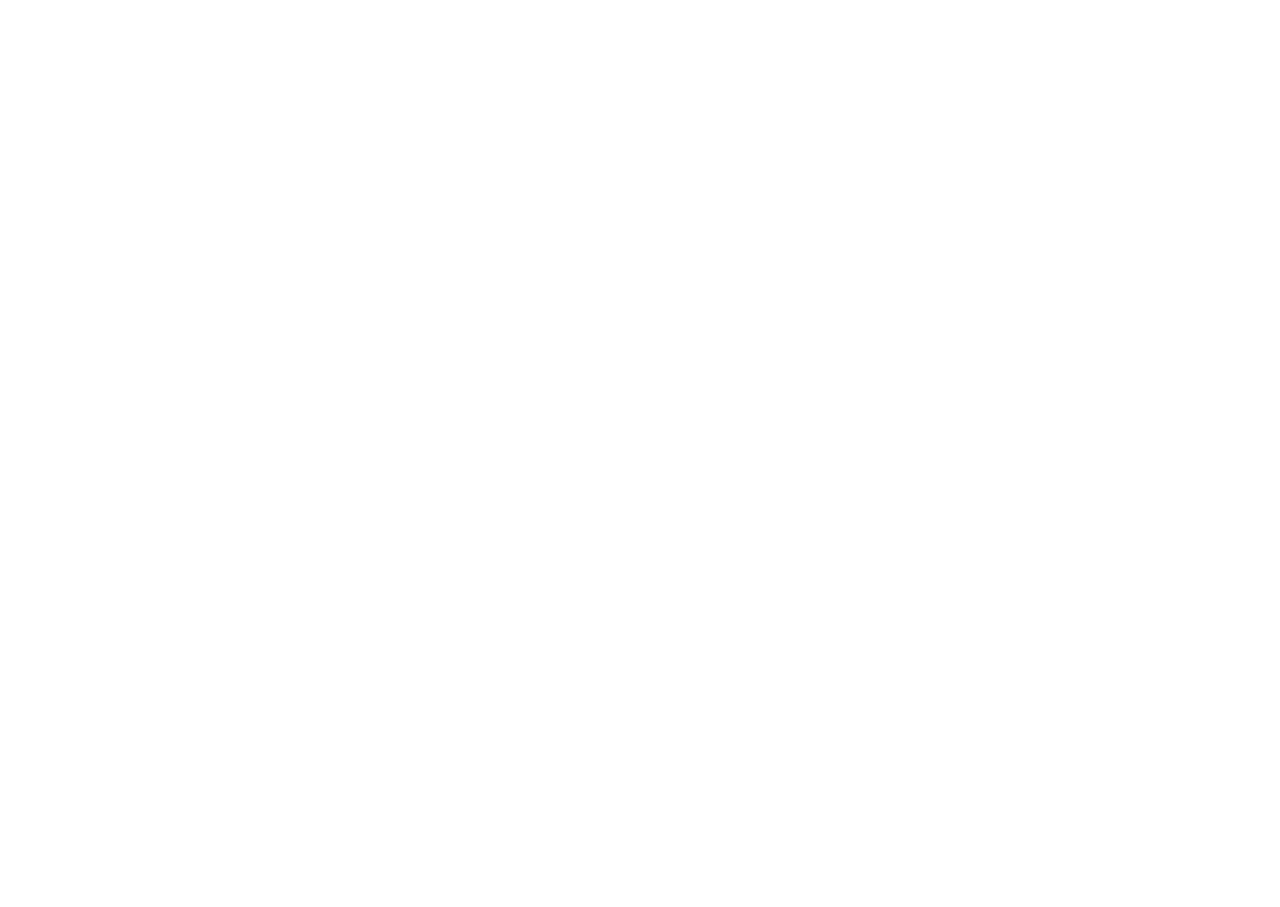
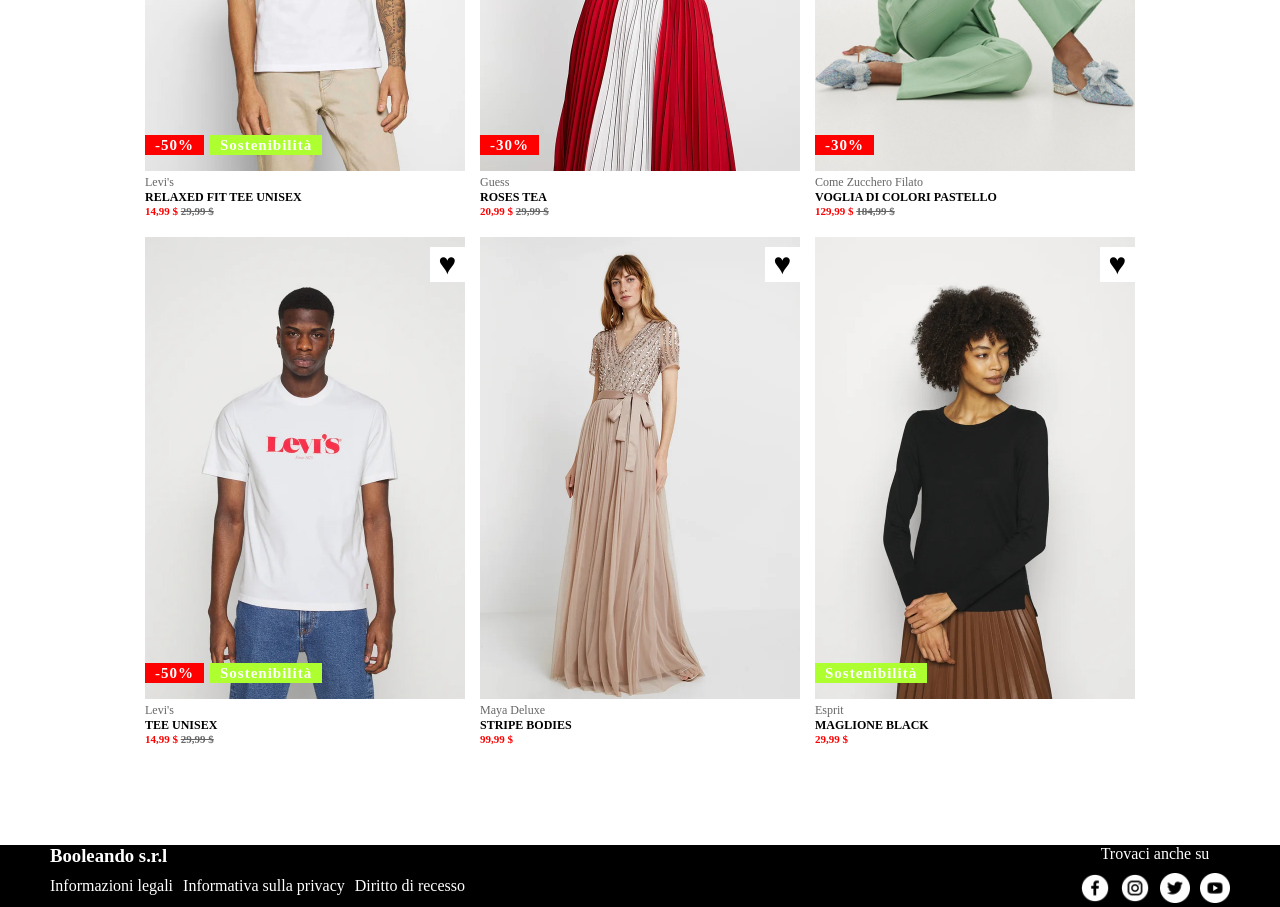
Before and after one commit to DavideCavallotto/vite-boolando, a Vue app: page / in a window 1280 px wide. Shown: the part 440-1347 px from the top of the page. Before the commit the page ends 800 px from the top, so only its background shows below. Built offline with nearby package versions, Linux system fonts and the light colour scheme.

Commit message:
ADD mainpage

```diff
--- a/src/App.vue
+++ b/src/App.vue
@@ -12,6 +12,7 @@ export default {
   },
   components: {
     AppHeaderPage,
+    AppMainPage,
     AppFooterPage
   },
   methods: {
@@ -23,7 +24,9 @@ export default {
 
 <template>
  <AppHeaderPage/>
+ <AppMainPage/>
  <AppFooterPage/>
+
 </template>
 
 <style lang="scss">
--- a/src/components/AppMainPage.vue
+++ b/src/components/AppMainPage.vue
@@ -15,9 +15,225 @@ export default {
 
 <template>
 
+    <div class="main-section">
+        <div class="container">
+            <div class="row">
+                <div class="col-3">
+                    <div class="card img-dimension">
+                        <div class="card-figure">
+                            <figure class="img-dimension"><img class="img-dimension prima" src="/img/1.webp" alt=""></figure>
+                            <figure class="img-dimension"><img class="img-dimension dopo" src="/img/1b.webp" alt=""></figure>
+                            <span class="hearth">&hearts;</span>
+                            <span class="hearth red-hearth">&hearts;</span>
+                            <p class="red-box">-50%</p>
+                            <p class="green-box">Sostenibilità</p>
+                        </div>
+
+                        <div class="product-information">
+                            <p class="brand">Levi's</p>
+                            <p class="fit">Relaxed fit tee unisex</p>
+                            <p class="prize">14,99 $ <span class="old-prize">29,99 $</span></p>
+                        </div>
+                    </div>
+                </div>
+
+                <div class="col-3">
+                    <div class="card img-dimension">
+                        <div class="card-figure">
+                            <figure class="img-dimension"><img class="img-dimension prima" src="/img/2.webp" alt=""></figure>
+                            <figure class="img-dimension"><img class="img-dimension dopo" src="/img/2b.webp" alt=""></figure>
+                            <span class="hearth">&hearts;</span>
+                            <span class="hearth red-hearth">&hearts;</span>
+                            <p class="red-box">-30%</p>
+
+                        </div>
+
+                        <div class="product-information">
+                            <p class="brand">Guess</p>
+                            <p class="fit">roses tea</p>
+                            <p class="prize">20,99 $ <span class="old-prize">29,99 $</span></p>
+                        </div>
+                    </div>
+
+                </div>
+
+                <div class="col-3">
+                    <div class="card img-dimension">
+                        <div class="card-figure">
+                            <figure class="img-dimension"><img class="img-dimension prima" src="/img/3.webp" alt=""></figure>
+                            <figure class="img-dimension"><img class="img-dimension dopo" src="/img/3b.webp" alt=""></figure>
+                            <span class="hearth">&hearts;</span>
+                            <span class="hearth red-hearth">&hearts;</span>
+                            <p class="red-box">-30%</p>
+
+                        </div>
+
+                        <div class="product-information">
+                            <p class="brand">Come Zucchero Filato</p>
+                            <p class="fit">voglia di colori pastello</p>
+                            <p class="prize">129,99 $ <span class="old-prize">184,99 $</span></p>
+                        </div>
+                    </div>
+                </div>
+
+                <div class="col-3">
+                    <div class="card img-dimension">
+                        <div class="card-figure">
+                            <figure class="img-dimension"><img class="img-dimension prima" src="/img/4.webp" alt=""></figure>
+                            <figure class="img-dimension"><img class="img-dimension dopo" src="/img/4b.webp" alt=""></figure>
+                            <span class="hearth">&hearts;</span>
+                            <span class="hearth red-hearth">&hearts;</span>
+                            <p class="red-box">-50%</p>
+                            <p class="green-box">Sostenibilità</p>
+
+                        </div>
+
+                        <div class="product-information">
+                            <p class="brand">Levi's</p>
+                            <p class="fit">tee unisex</p>
+                            <p class="prize">14,99 $ <span class="old-prize">29,99 $</span></p>
+                        </div>
+                    </div>
+                </div>
+
+                <div class="col-3">
+                    <div class="card img-dimension">
+                        <div class="card-figure">
+                            <figure class="img-dimension"><img class="img-dimension prima" src="/img/5.webp" alt=""></figure>
+                            <figure class="img-dimension"><img class="img-dimension dopo" src="/img/5b.webp" alt=""></figure>
+                            <span class="hearth">&hearts;</span>
+                            <span class="hearth red-hearth">&hearts;</span>
+
+                        </div>
+
+                        <div class="product-information">
+                            <p class="brand">Maya Deluxe</p>
+                            <p class="fit">Stripe bodies</p>
+                            <p class="prize">99,99 $</p>
+                        </div>
+                    </div>
+                </div>
+
+                <div class="col-3">
+                    <div class="card img-dimension">
+                        <div class="card-figure">
+                            <figure class="img-dimension"><img class="img-dimension prima" src="/img/6.webp" alt=""></figure>
+                            <figure class="img-dimension"><img class="img-dimension dopo" src="/img/6b.webp" alt=""></figure>
+                            <span class="hearth">&hearts;</span>
+                            <span class="hearth red-hearth">&hearts;</span>
+                            <p class="green-box no-discount">Sostenibilità</p>
+
+                        </div>
+
+                        <div class="product-information">
+                            <p class="brand">Esprit</p>
+                            <p class="fit">Maglione black</p>
+                            <p class="prize">29,99 $</p>
+                        </div>
+                    </div>
+                </div>
+            </div>
+
+        </div>
+
+    </div>
 
 </template>
 
 <style lang="scss" scoped>
 
+.col-3 {
+    flex-basis: calc((100% * 3) /12);
+    position: relative;
+}
+.container {
+    margin: 0 auto;
+    padding: 100px 0;
+}
+.card-figure {
+    position: relative;
+}
+.row {
+    display: flex;
+    justify-content: center;
+    gap: 20px;
+    flex-wrap: wrap;
+    column-gap: 15px;
+}
+.hearth {
+    display: inline-block;
+    font-size: 30px;
+    text-align: center;
+    width: 35px;
+    height: 35px;
+    background-color: white;
+    position: absolute;
+    right: 0;
+    top: 10px;
+}
+.red-box {
+    background-color: red;
+    color: white;
+    position: absolute;
+    bottom: 20px;
+    left: 0;
+    line-height: 20px;
+    font-size: 15px;
+    font-weight: bold;
+    padding: 0 10px;
+    letter-spacing: 1px;
+}
+.discount {
+    display: flex;
+}
+.green-box {
+    background-color: greenyellow;
+    color: white;
+    position: absolute;
+    bottom: 20px;
+    left: 65px;
+    font-size: 15px;
+    font-weight: bold;
+    padding: 0 10px;
+    letter-spacing: 1px;
+    line-height: 20px;
+
+}
+.no-discount {
+    left: 0;
+}
+.brand {
+    font-size: 12px;
+    color: rgb(102, 102, 102);
+}
+.fit {
+    text-transform: uppercase;
+    font-size: 12px;
+    font-weight: bold;
+}
+.prize {
+    font-size: 11px;
+    color: red;
+    font-weight: bold;
+}
+.old-prize {
+    color: rgb(102, 102, 102);
+    text-decoration: line-through;
+}
+.card:hover .dopo {
+    opacity: 1;
+}
+.dopo {
+    position: absolute;
+    top: 0;
+    opacity: 0;
+}
+.red-hearth {
+    color: red;
+    opacity: 0;
+}
+.red-hearth:hover {
+    opacity: 1;
+}
+
 </style>
```
Lines whose indentation alone changed are shown as unchanged.
